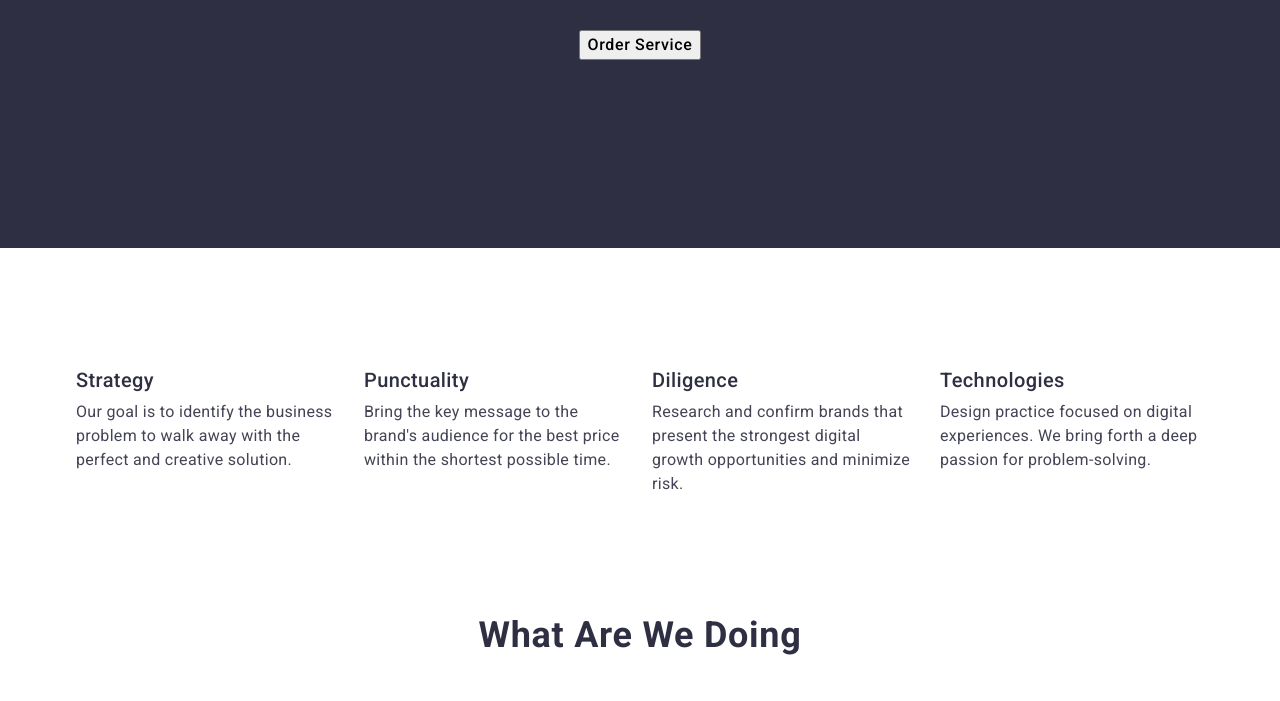
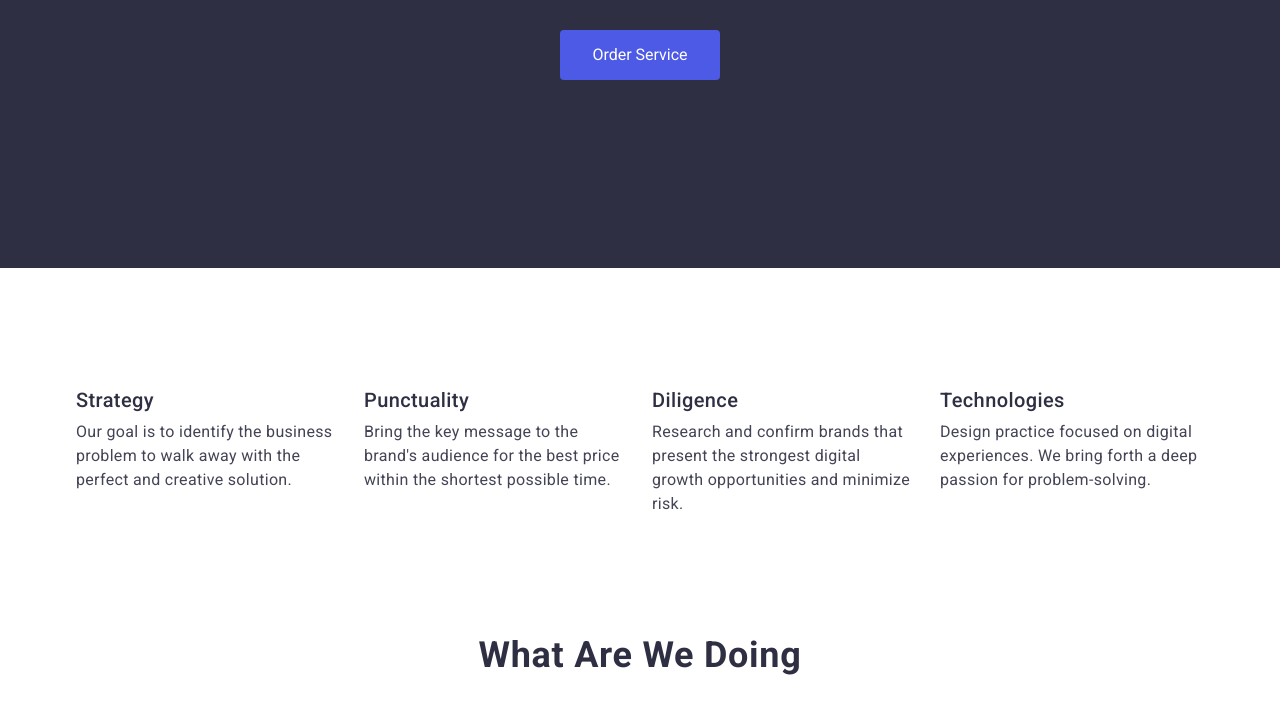
Before and after one commit to chanchik96/goit-markup-hw-03, a plain HTML site: page index.html in a window 1280 px wide. Shown: the part 399-1100 px from the top of the page. Drawn offline with Linux system fonts and the light colour scheme.

Commit message:
Update index.html

```diff
--- a/index.html
+++ b/index.html
@@ -60,7 +60,7 @@
       <section class="section hero navy-blue-bg">
         <div class="container">
           <h1 class="hero-title">Effective Solutions for Your Business</h1>
-          <button class="button" type="button">Order Service</button>
+          <button class="hero-btn" type="button">Order Service</button>
         </div>
       </section>
 
```
